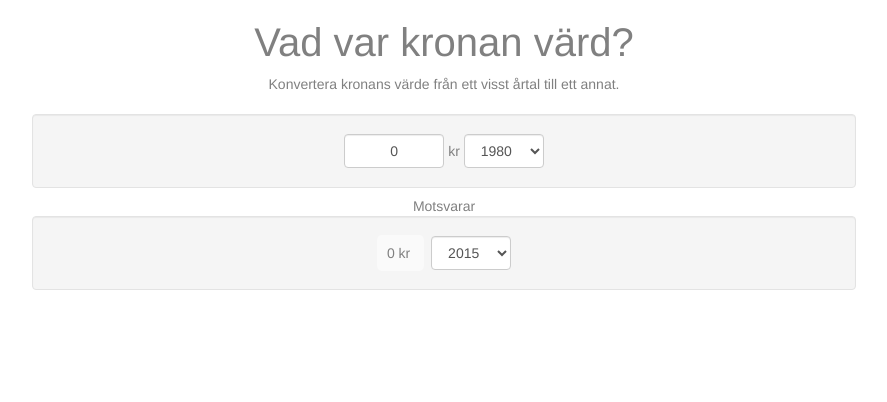
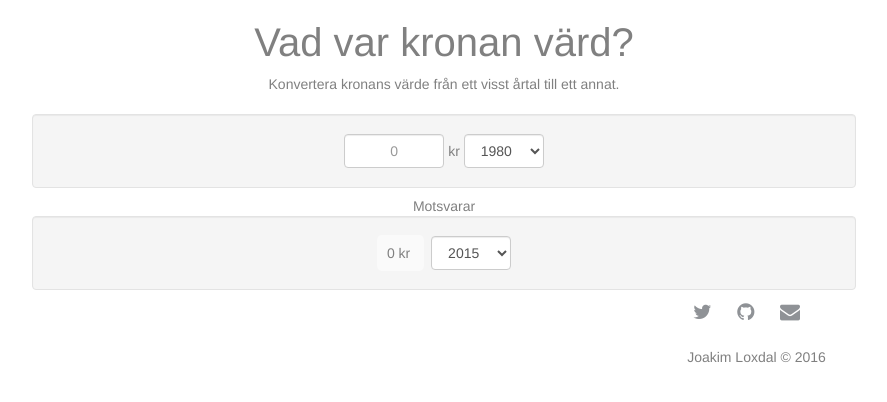
Before and after one commit to mrkickling/KPI-omvandlare, a plain HTML site: page index.html in a window 1280 px wide. Shown: the whole page, without its empty margins (196-1083 px from the left). Drawn offline with nearby package versions, Linux system fonts and the light colour scheme.

Commit message:
font-size change, placeholder added

```diff
--- a/css/main.css
+++ b/css/main.css
@@ -6,7 +6,7 @@ header{
     margin-bottom:10px;
 }
 header h2{
-    font-size:20px;
+    font-size:25px;
 }
 .form-control{
     display:inline;
@@ -29,6 +29,25 @@ input[type=text]{
     text-align:center;
 }
 
+.social-media-list{
+    list-style:none;
+    color:  #8f9296;
+    margin-bottom:20px;
+    padding-left:0;
+    text-align:center;
+}
+.social-media-list li{
+    display:inline;
+    margin-right:20px;
+    padding-left:0;
+
+}
+.social-media-list li a{
+    font-size:20px;
+    color:  #8f9296;
+}
+
+
 @media screen and (min-width: 480px) {
     header h2 {
         font-size:40px;
--- a/index.html
+++ b/index.html
@@ -6,6 +6,7 @@
     <title>Omvandla kronans värde</title>
     <link rel="stylesheet" href="https://maxcdn.bootstrapcdn.com/bootstrap/3.3.7/css/bootstrap.min.css" integrity="sha384-BVYiiSIFeK1dGmJRAkycuHAHRg32OmUcww7on3RYdg4Va+PmSTsz/K68vbdEjh4u" crossorigin="anonymous">
     <link rel="stylesheet" href="css/main.css">
+    <link rel="stylesheet" href="https://cdnjs.cloudflare.com/ajax/libs/font-awesome/4.7.0/css/font-awesome.css"></script>
 
     <script src="data/data.json"></script>
     <script src="https://ajax.googleapis.com/ajax/libs/angularjs/1.5.7/angular.min.js"></script>
@@ -36,6 +37,7 @@
                                     ng-change="calcWorth()"
                                     ng-model="kronor"
                                     style="text-align:center"
+                                    placeholder="0"
                                 >
 
                                 kr
@@ -80,5 +82,40 @@
         </div>
     </div>
 
+    <footer class="container-fluid text-center">
+
+                <div class="footer-left col-sm-6">
+                    <h2 class='footer-company-name'>
+                    </h2>
+
+                </div>
+
+                <div class="footer-right col-sm-6">
+                 <ul class='social-media-list'>
+                     <li>
+                        <a href="http://twitter.com/loxdalen">
+                         <i class="fa fa-twitter"></i>
+                        </a>
+                     </li>
+                     <li>
+                        <a href="http://github.com/mrkickling">
+                         <i class="fa fa-github"></i>
+                        </a>
+                     </li>
+                     <li>
+                        <a href="mailto:loxdalen@gmail.com">
+                         <i class="fa fa-envelope"></i>
+                        </a>
+                     </li>
+                 </ul>
+
+
+                 <p class="footer-copyright">Joakim Loxdal &copy; 2016</p>
+
+
+                </div>
+
+    </footer>
+
 </body>
 </html>
--- a/js/controller.js
+++ b/js/controller.js
@@ -3,7 +3,6 @@ var app = angular.module('kpi-app', []);
 app.controller('kpi-controller', function($scope){
     $scope.data = kpiData;
     $scope.result = 0;
-    $scope.kronor = 0;
     $scope.calcWorth = function(){
         var converter = $scope.toyear/$scope.fromyear;
         $scope.result = Math.floor($scope.kronor*converter*100)/100;
```
